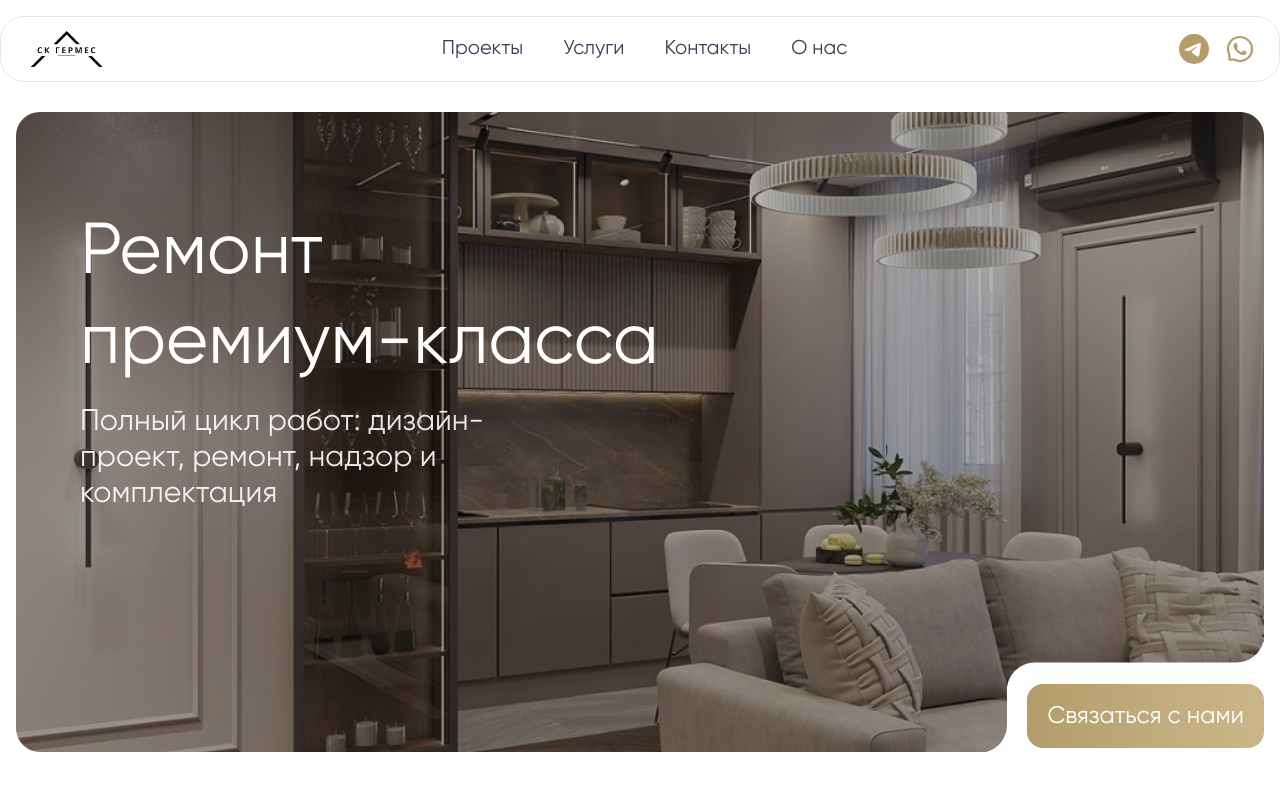
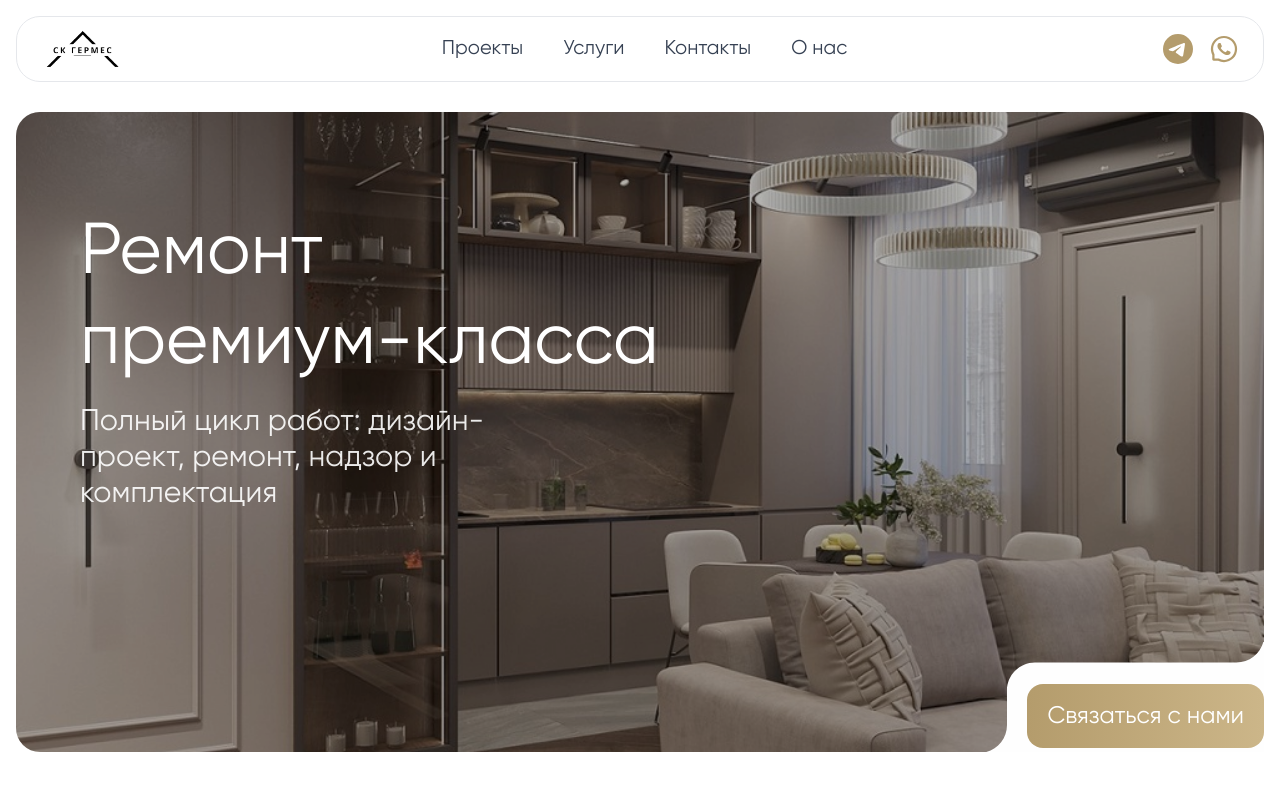
Before and after one commit to mksusha/master-tver, a Next.js app: page / in a window 1280 px wide. Shown: the top 800 px of the page. Built offline with nearby package versions, Linux system fonts and the light colour scheme.

Commit message:
Update header

```diff
--- a/src/components/Header.tsx
+++ b/src/components/Header.tsx
@@ -3,8 +3,7 @@
 import React, { useState } from "react";
 import { Menu, X } from "lucide-react";
 import { AiOutlineWhatsApp, AiOutlineSend } from "react-icons/ai";
-import { SiTelegram } from "react-icons/si"; // ✅ Telegram
-
+import { SiTelegram } from "react-icons/si";
 import Link from "next/link";
 
 const Header: React.FC = () => {
@@ -17,15 +16,15 @@ const Header: React.FC = () => {
         { label: "О нас", href: "/about" },
     ];
 
-    const accentColor = "#B49C6C"; // золотой
-
     return (
-        <header className="fixed top-4 left-1/2 -translate-x-1/2 w-full max-w-[1400px] bg-white/40 backdrop-blur-md rounded-3xl z-50 border border-gray-200">
-            <div className="flex items-center justify-between px-6 py-3 ">
+        <header className="fixed top-4 left-0 w-full z-50">
+            <div className="mx-auto max-w-[1600px] px-4">
+                <div className="bg-white/40 backdrop-blur-md border border-gray-200 rounded-3xl">
+                    <div className="flex items-center justify-between px-6 py-3">
                         {/* Логотип */}
                         <Link href="/">
                             <img
-                        src='/logo_sc1.png'
+                                src="/logo_sc1.png"
                                 alt="Логотип"
                                 className="h-10 w-auto cursor-pointer transition-transform duration-300 hover:scale-105"
                             />
@@ -51,7 +50,7 @@ const Header: React.FC = () => {
                                 rel="noopener noreferrer"
                                 className="text-[#B49C6C] hover:text-black transition text-3xl"
                             >
-                        <SiTelegram/>
+                                <SiTelegram />
                             </a>
                             <a
                                 href="https://wa.me/yourphone"
@@ -59,11 +58,11 @@ const Header: React.FC = () => {
                                 rel="noopener noreferrer"
                                 className="text-[#B49C6C] hover:text-black transition text-3xl"
                             >
-                        <AiOutlineWhatsApp/>
+                                <AiOutlineWhatsApp />
                             </a>
                         </div>
 
-                {/* Кнопка бургер меню для мобилок */}
+                        {/* Кнопка бургер меню */}
                         <div className="md:hidden">
                             <button
                                 onClick={() => setMobileOpen(!mobileOpen)}
@@ -81,7 +80,9 @@ const Header: React.FC = () => {
                             <nav className="flex flex-col items-center gap-4 py-6 font-semibold text-gray-700">
                                 {menuItems.map((item, idx) => (
                                     <Link key={idx} href={item.href} onClick={() => setMobileOpen(false)}>
-                                <span className="hover:text-[#B49C6C] transition cursor-pointer">{item.label}</span>
+                                        <span className="hover:text-[#B49C6C] transition cursor-pointer">
+                                            {item.label}
+                                        </span>
                                     </Link>
                                 ))}
                                 <div className="flex gap-4 mt-4">
@@ -105,6 +106,8 @@ const Header: React.FC = () => {
                             </nav>
                         </div>
                     )}
+                </div>
+            </div>
         </header>
     );
 };
--- a/src/components/MapSection.tsx
+++ b/src/components/MapSection.tsx
@@ -3,7 +3,7 @@
 export default function MapSection() {
     return (
         <section className="mt-20 mb-20 w-full">
-            <div className="w-full max-w-[1400px] mx-auto px-4">
+            <div className="w-full max-w-[1600px] mx-auto px-4">
 
 
                 <div className="relative overflow-hidden rounded-2xl" style={{ paddingTop: "56.25%" }}>
--- a/src/components/OffersSection.tsx
+++ b/src/components/OffersSection.tsx
@@ -26,7 +26,7 @@ const features = [
 export default function Features() {
     return (
         <section className="mt-20 mb-20 w-full bg-white">
-            <div className="w-full max-w-[1400px] mx-auto px-4 grid grid-cols-1 md:grid-cols-2 gap-8">
+            <div className="w-full max-w-[1600px] mx-auto px-4 grid grid-cols-1 md:grid-cols-2 gap-8">
                 {/* Левая колонка — статичная */}
                 <div className="md:sticky md:top-24 h-fit py-5 space-y-5 self-start">
                     <p className="uppercase text-2xl tracking-widest text-[#B49C6C]">
--- a/src/components/RepairHero.tsx
+++ b/src/components/RepairHero.tsx
@@ -5,7 +5,7 @@ import Image from "next/image";
 export default function RepairHero() {
     return (
         <section className="relative flex justify-center my-28 px-4">
-            <div className="relative w-full max-w-[1400px] h-[80vh] min-h-[500px] rounded-3xl rounded-br-none overflow-hidden">
+            <div className="relative w-full max-w-[1600px] h-[80vh] min-h-[500px] rounded-3xl rounded-br-none overflow-hidden">
 
                 {/* Фото-фон */}
                 <Image
--- a/src/components/ServicesSection.tsx
+++ b/src/components/ServicesSection.tsx
@@ -28,7 +28,7 @@ export default function ServicesSection() {
 
     return (
         <section className="flex justify-center mt-32 px-4">
-            <div className="w-full max-w-[1400px]">
+            <div className="w-full max-w-[1600px]">
                 {/* Заголовок */}
                 <div className="text-center mb-12">
                     <h2 className="text-3xl md:text-5xl font-medium text-brand mb-5">
```
Lines whose indentation alone changed are shown as unchanged.
